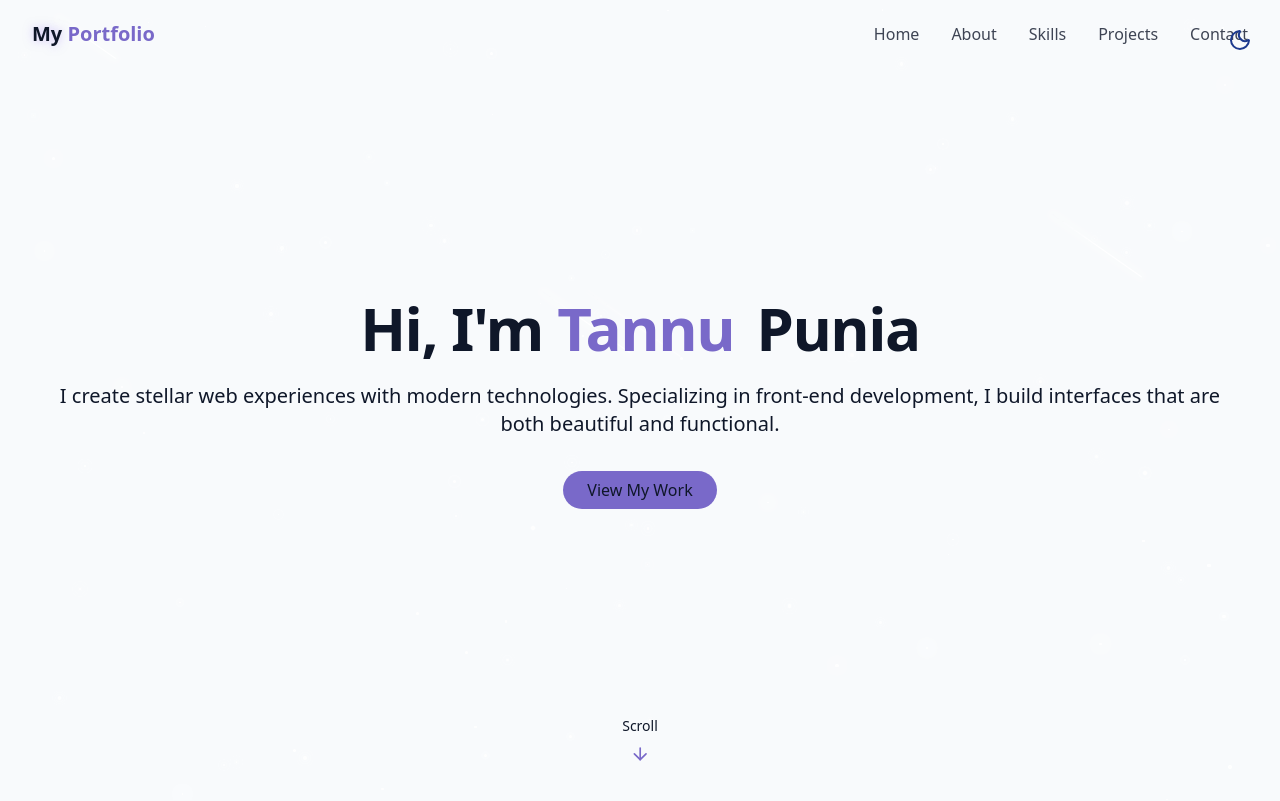
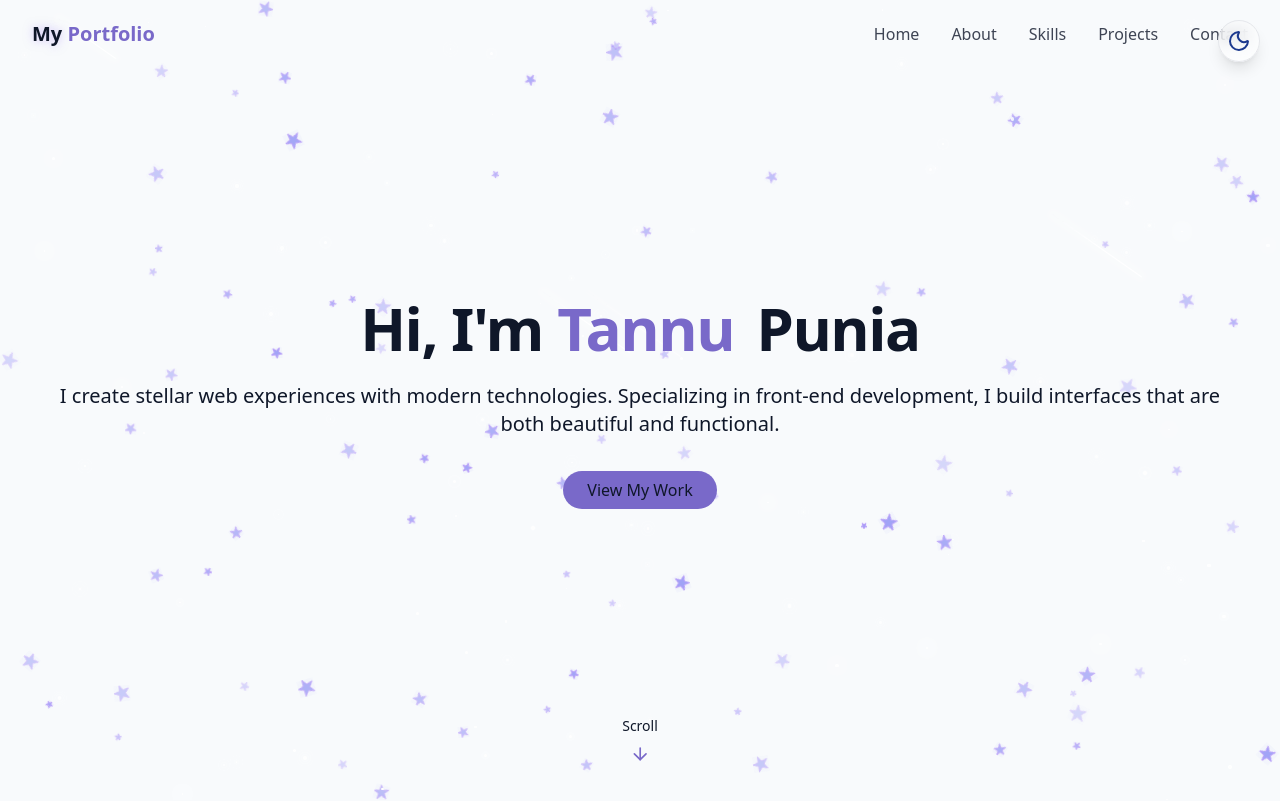
Before and after one commit to Tannu-Punia164/Portfolio, a React (Vite) app: page / in a window 1280 px wide. Shown: the top 801 px of the page. Built offline with nearby package versions, Linux system fonts and the light colour scheme.

Commit message:
light theme addition

```diff
--- /dev/null
+++ b/src/components/LightBackground.jsx
@@ -0,0 +1,139 @@
+import { useEffect, useState } from "react";
+
+export const LightStarBackground = () => {
+  const [geometricStars, setGeometricStars] = useState([]);
+  const [isDarkTheme, setIsDarkTheme] = useState(false);
+
+  useEffect(() => {
+    // Check if dark theme is active
+    const checkTheme = () => {
+      const isDark = document.documentElement.classList.contains('dark') ||
+                    document.body.classList.contains('dark') ||
+                    window.matchMedia('(prefers-color-scheme: dark)').matches;
+      setIsDarkTheme(isDark);
+    };
+
+    checkTheme();
+    generateGeometricStars();
+
+    const handleResize = () => {
+      generateGeometricStars();
+    };
+
+    const handleThemeChange = () => {
+      checkTheme();
+    };
+
+    // Listen for theme changes
+    const observer = new MutationObserver(handleThemeChange);
+    observer.observe(document.documentElement, { attributes: true, attributeFilter: ['class'] });
+    observer.observe(document.body, { attributes: true, attributeFilter: ['class'] });
+
+    window.addEventListener("resize", handleResize);
+    window.matchMedia('(prefers-color-scheme: dark)').addEventListener('change', handleThemeChange);
+
+    return () => {
+      window.removeEventListener("resize", handleResize);
+      window.matchMedia('(prefers-color-scheme: dark)').removeEventListener('change', handleThemeChange);
+      observer.disconnect();
+    };
+  }, []);
+
+  const generateGeometricStars = () => {
+    const numberOfStars = Math.floor((window.innerWidth * window.innerHeight) / 12000);
+    const newStars = [];
+
+    for (let i = 0; i < numberOfStars; i++) {
+      newStars.push({
+        id: i,
+        size: Math.random() * 12 + 6,
+        x: Math.random() * 100,
+        y: Math.random() * 100,
+        rotation: Math.random() * 360,
+        animationDuration: Math.random() * 8 + 4,
+        opacity: Math.random() * 0.4 + 0.2,
+      });
+    }
+
+    setGeometricStars(newStars);
+  };
+
+  const getStarPath = (size) => {
+    const outerRadius = size / 2;
+    const innerRadius = outerRadius * 0.4;
+    let path = "";
+
+    for (let i = 0; i < 5; i++) {
+      const outerAngle = (i * 72 - 90) * Math.PI / 180;
+      const innerAngle = ((i + 0.5) * 72 - 90) * Math.PI / 180;
+
+      const outerX = outerRadius + outerRadius * Math.cos(outerAngle);
+      const outerY = outerRadius + outerRadius * Math.sin(outerAngle);
+
+      const innerX = outerRadius + innerRadius * Math.cos(innerAngle);
+      const innerY = outerRadius + innerRadius * Math.sin(innerAngle);
+
+      if (i === 0) {
+        path += `M ${outerX} ${outerY}`;
+      } else {
+        path += ` L ${outerX} ${outerY}`;
+      }
+      path += ` L ${innerX} ${innerY}`;
+    }
+    path += " Z";
+    return path;
+  };
+
+  return (
+    <div className="fixed inset-0 overflow-hidden pointer-events-none z-0">
+      {/* Star Particles Only - Only render in light theme */}
+      {!isDarkTheme && geometricStars.map((star) => (
+        <div
+          key={`star-${star.id}`}
+          className="absolute animate-float"
+          style={{
+            left: star.x + "%",
+            top: star.y + "%",
+            width: star.size + "px",
+            height: star.size + "px",
+            opacity: star.opacity,
+            animationDuration: star.animationDuration + "s",
+            animationDelay: (star.id * 0.1) + "s",
+            transform: `rotate(${star.rotation}deg)`,
+          }}
+        >
+          <svg
+            width={star.size}
+            height={star.size}
+            viewBox={`0 0 ${star.size} ${star.size}`}
+            style={{
+              animation: `spin ${star.animationDuration * 2}s linear infinite`,
+            }}
+          >
+            <path
+              d={getStarPath(star.size)}
+              fill="#6366f1"
+              stroke="#8b5cf6"
+              strokeWidth="1"
+              style={{
+                filter: `drop-shadow(0 0 ${star.size / 2}px rgba(99, 102, 241, 0.4))`,
+              }}
+            />
+          </svg>
+        </div>
+      ))}
+
+      {/* CSS for spin animation */}
+      <style jsx>{`
+        @keyframes spin {
+          from {
+            transform: rotate(0deg);
+          }
+          to {
+            transform: rotate(360deg);
+          }
+        }
+      `}</style>
+    </div>
+  );
+};
--- a/src/components/ThemeToggle.jsx
+++ b/src/components/ThemeToggle.jsx
@@ -33,13 +33,16 @@ export const ThemeToggle = () => {
       onClick={toggleTheme}
       className={cn(
         "fixed max-sm:hidden top-5 right-5 z-50 p-2 rounded-full transition-colors duration-300",
-        "focus:outlin-hidden"
+        "focus:outline-none hover:scale-110 active:scale-95",
+        isDarkMode
+          ? "bg-gray-800/50 backdrop-blur-sm border border-gray-700"
+          : "bg-white/50 backdrop-blur-sm border border-gray-200 shadow-lg"
       )}
     >
       {isDarkMode ? (
-        <Sun className="h-6 w-6 text-yellow-300" />
+        <Sun className="h-6 w-6 text-yellow-300 transition-colors duration-300" />
       ) : (
-        <Moon className="h-6 w-6 text-blue-900" />
+        <Moon className="h-6 w-6 text-blue-900 transition-colors duration-300" />
       )}
     </button>
   );
--- a/src/index.css
+++ b/src/index.css
@@ -169,3 +169,108 @@
     opacity: 0;
   }
 }
+
+/* === Light Theme Background Animations === */
+/* Add these to your existing @theme block */
+@theme {
+  /* Your existing theme tokens... */
+  --animate-geometric-float: geometric-float 6s ease-in-out infinite;
+  --animate-geometric-rotate: geometric-rotate 12s linear infinite;
+  --animate-light-float: light-float 10s ease-in-out infinite;
+  --animate-light-pulse: light-pulse 8s ease-in-out infinite;
+}
+
+/* === Light Theme Utilities === */
+/* Add these to your existing @layer utilities block */
+@layer utilities {
+  /* Your existing utilities... */
+
+  .light-geometric-star {
+    animation: var(--animate-geometric-float), var(--animate-geometric-rotate);
+  }
+
+  .light-star-purple {
+    fill: hsl(258 90% 66%);
+    stroke: hsl(258 90% 76%);
+    stroke-width: 0.5;
+    filter: drop-shadow(0 0 4px hsla(258, 90%, 66%, 0.3));
+  }
+
+  .light-star-blue {
+    fill: hsl(213 94% 68%);
+    stroke: hsl(213 94% 78%);
+    stroke-width: 0.5;
+    filter: drop-shadow(0 0 4px hsla(213, 94%, 68%, 0.3));
+  }
+
+  .light-diamond-purple {
+    background-color: hsl(258 90% 66%);
+    box-shadow: 0 0 6px hsla(258, 90%, 66%, 0.4);
+  }
+
+  .light-diamond-blue {
+    background-color: hsl(213 94% 68%);
+    box-shadow: 0 0 6px hsla(213, 94%, 68%, 0.4);
+  }
+
+  .light-floating-particle {
+    background-color: hsl(var(--primary));
+    animation: var(--animate-light-float), var(--animate-light-pulse);
+    box-shadow: 0 0 4px hsla(var(--primary), 0.4);
+  }
+}
+
+/* === Light Theme Animations === */
+/* Add these to your existing animations section */
+@keyframes geometric-float {
+  0%, 100% {
+    transform: translateY(0px) scale(1);
+  }
+  25% {
+    transform: translateY(-8px) scale(1.05);
+  }
+  50% {
+    transform: translateY(-4px) scale(1.02);
+  }
+  75% {
+    transform: translateY(4px) scale(0.98);
+  }
+}
+
+@keyframes geometric-rotate {
+  0% {
+    transform: rotate(0deg);
+  }
+  100% {
+    transform: rotate(360deg);
+  }
+}
+
+@keyframes light-float {
+  0%, 100% {
+    transform: translate(0, 0);
+  }
+  20% {
+    transform: translate(8px, -12px);
+  }
+  40% {
+    transform: translate(-6px, -8px);
+  }
+  60% {
+    transform: translate(10px, 6px);
+  }
+  80% {
+    transform: translate(-4px, 10px);
+  }
+}
+
+@keyframes light-pulse {
+  0%, 100% {
+    opacity: 0.05;
+    transform: scale(1);
+  }
+  50% {
+    opacity: 0.25;
+    transform: scale(1.1);
+  }
+}
--- a/src/pages/Home.jsx
+++ b/src/pages/Home.jsx
@@ -7,6 +7,7 @@ import { SkillsSection } from "../components/SkillsSection";
 import { ProjectsSection } from "../components/ProjectsSection";
 import { ContactSection } from "../components/ContactSection";
 import { Footer } from "../components/Footer";
+import { LightStarBackground } from "../components/LightBackground";
 
 export const Home = () => {
   return (
@@ -14,7 +15,9 @@ export const Home = () => {
       {/* Theme Toggle */}
       <ThemeToggle />
       {/* Background Effects */}
+          <LightStarBackground/>
       <StarBackground />
+
 
       {/* Navbar */}
       <Navbar />
```
